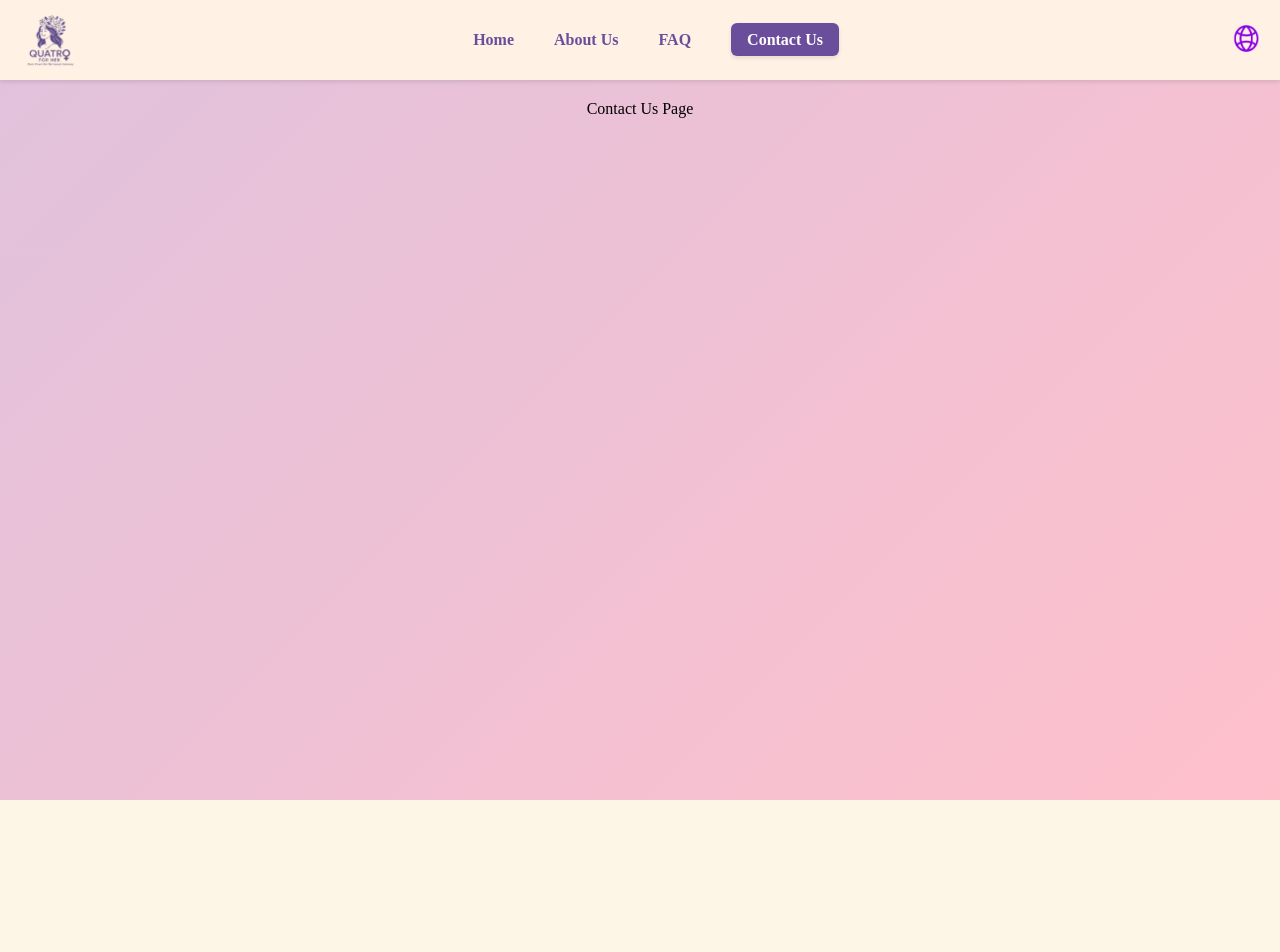
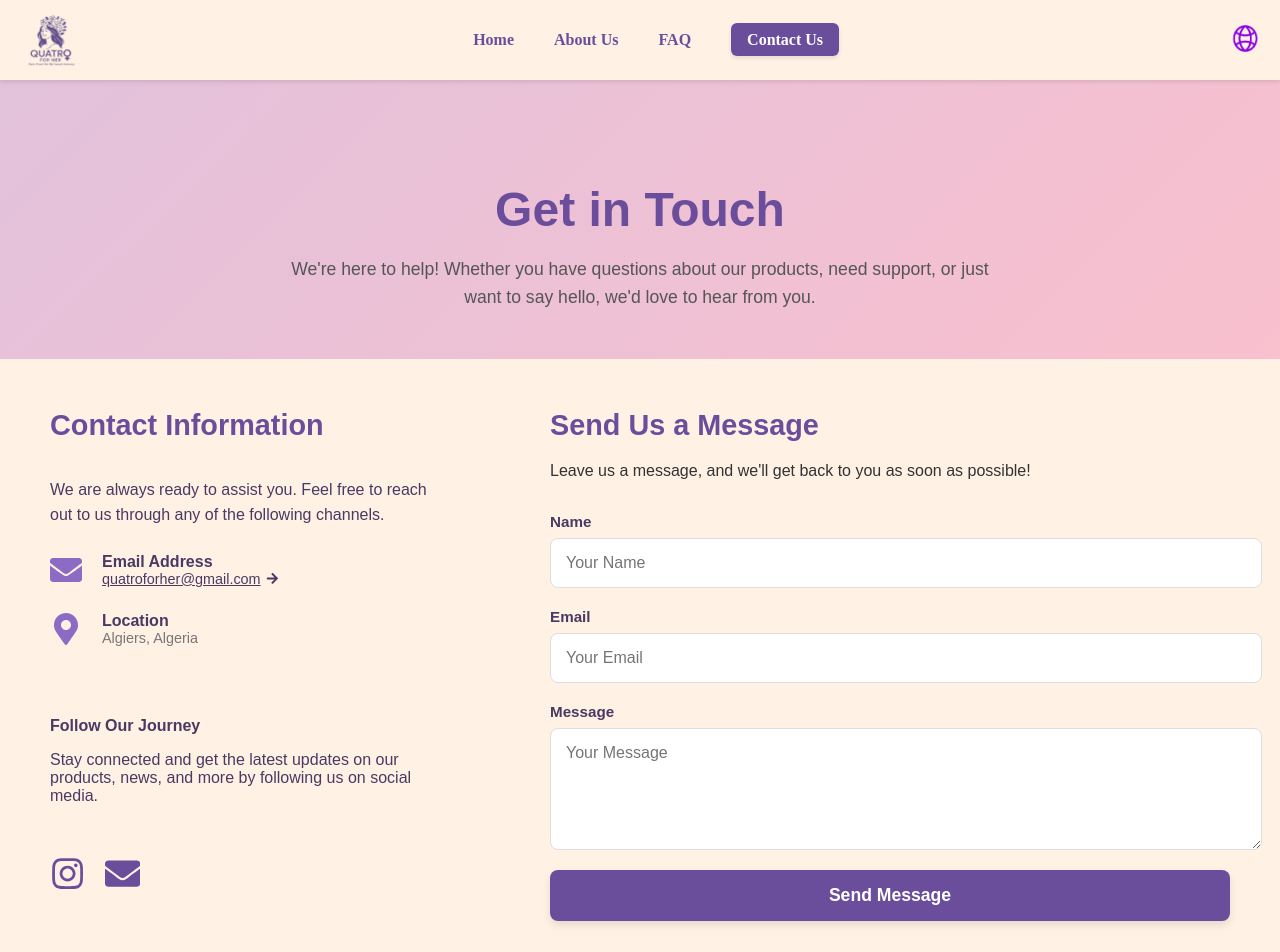
Before and after one commit to Ayymcn/Quatroforher, a React (Vite) app: page /contact in a window 1280 px wide. Shown: the top 952 px of the page. Before the commit the page ends 800 px from the top, so only its background shows below. Built offline with nearby package versions, Linux system fonts and the light colour scheme.

Commit message:
contact page

```diff
--- a/package.json
+++ b/package.json
@@ -12,6 +12,7 @@
   "dependencies": {
     "react": "^19.1.1",
     "react-dom": "^19.1.1",
+    "react-icons": "^5.5.0",
     "react-router-dom": "^7.9.1"
   },
   "devDependencies": {
--- a/src/App.jsx
+++ b/src/App.jsx
@@ -1,20 +1,20 @@
-import { useState, useEffect } from "react"; // Import useEffect
+import { useState, useEffect } from "react";
 import { Routes, Route, Link } from "react-router-dom";
 import FAQ from "./pages/FAQ";
+import Contact from "./pages/Contact";
 
 function App() {
   const [menuOpen, setMenuOpen] = useState(false);
   const [langOpen, setLangOpen] = useState(false);
-  const [scrolled, setScrolled] = useState(false); // New state for scroll effect
+  const [scrolled, setScrolled] = useState(false);
 
   const purple = "#6b4e9b";
   const lightPurple = "#8b6bc3";
 
-  // Effect to handle scroll
   useEffect(() => {
     const handleScroll = () => {
       const offset = window.scrollY;
-      if (offset > 50) { // Adjust this value to control when the effect kicks in
+      if (offset > 50) {
         setScrolled(true);
       } else {
         setScrolled(false);
@@ -34,8 +34,10 @@ function App() {
       <div className="animated-background-wrapper"></div>
 
       {/* Header/Navbar */}
-      <header className={`header ${scrolled ? 'scrolled' : ''}`}> {/* Conditionally apply 'scrolled' class */}
-        <img src="/Logo.png" alt="Logo" className="logo" />
+      <header className={`header ${scrolled ? 'scrolled' : ''}`}>
+        <div className="logo-container">
+          <img src="/Logo.png" alt="Logo" className="logo" />
+        </div>
 
         <nav className="desktop-nav">
           <ul>
@@ -103,7 +105,7 @@ function App() {
           <Route path="/" element={<div></div>} />
           <Route path="/about" element={<div>About Us Page</div>} />
           <Route path="/faq" element={<FAQ />} />
-          <Route path="/contact" element={<div>Contact Us Page</div>} />
+          <Route path="/contact" element={<Contact />} />
         </Routes>
       </main>
 
@@ -150,22 +152,41 @@ function App() {
           justify-content: space-between;
           align-items: center;
           padding: 0 20px;
-          background-color: #fff1e4; /* Default solid background */
+          background-color: #fff1e4;
           box-shadow: 0 2px 4px rgba(0,0,0,0.1);
           z-index: 1000;
-          transition: background-color 0.3s ease, backdrop-filter 0.3s ease, box-shadow 0.3s ease; /* Add transition */
+          transition: background-color 0.3s ease, backdrop-filter 0.3s ease, box-shadow 0.3s ease;
         }
 
         .header.scrolled {
-          background-color: rgba(255, 241, 228, 0.75); /* Semi-transparent when scrolled */
-          backdrop-filter: blur(10px); /* Frosted glass effect when scrolled */
-          -webkit-backdrop-filter: blur(10px); /* For Safari support */
-          box-shadow: 0 4px 12px rgba(0,0,0,0.1); /* Slightly more prominent shadow when scrolled */
+          background-color: rgba(255, 241, 228, 0.75);
+          backdrop-filter: blur(10px);
+          -webkit-backdrop-filter: blur(10px);
+          box-shadow: 0 4px 12px rgba(0,0,0,0.1);
+        }
+
+        .logo-container, .lang-container {
+          box-sizing: border-box;
+          border: 1px solid transparent;
+          /* Removed border-radius */
+          transition: border 0.3s ease, box-shadow 0.3s ease;
+        }
+
+        .scrolled .logo-container, .scrolled .lang-container {
+          border-color: ${purple};
+          box-shadow: 0 0 0 1px ${lightPurple};
         }
 
         .logo {
           height: 60px;
           object-fit: contain;
+          display: block;
+        }
+
+        .lang-icon {
+          width: 28px;
+          height: 28px;
+          display: block;
         }
 
         .desktop-nav ul {
@@ -221,8 +242,6 @@ function App() {
         .desktop-lang-btn:hover, .mobile-lang-btn:hover { transform: scale(1.2); }
 
         .lang-container { position: relative; display: inline-block; }
-
-        .lang-icon { width: 28px; height: 28px; }
 
         .lang-dropdown {
           position: absolute;
--- a/src/pages/Contact.jsx
+++ b/src/pages/Contact.jsx
@@ -1,9 +1,313 @@
+import React from 'react';
+import { FaEnvelope, FaMapMarkerAlt, FaInstagram, FaArrowRight } from 'react-icons/fa';
+
 function Contact() {
+  const purple = "#6b4e9b";
+  const lightPurple = "#8b6bc3";
+  const darkPurple = "#4a3a63";
+
+  const handleFormSubmit = (event) => {
+    event.preventDefault();
+    alert("Message sent successfully! We'll get back to you soon.");
+  };
+
   return (
-    <div style={{ padding: "20px" }}>
-      <h2>Contact Us</h2>
-      <p>Email: example@email.com</p>
-      <p>Phone: +123456789</p>
+    <div className="contact-page-container">
+      <div className="contact-header-section">
+        <h1 className="contact-heading">Get in Touch</h1>
+        <p className="contact-paragraph">
+          We're here to help! Whether you have questions about our products, need support, or just want to say hello, we'd love to hear from you.
+        </p>
+      </div>
+
+      <div className="contact-content-card">
+        {/* Left Side: Contact Info & Socials */}
+        <div className="contact-info-section">
+          <h2>Contact Information</h2>
+          <p className="info-intro-paragraph">
+            We are always ready to assist you. Feel free to reach out to us through any of the following channels.
+          </p>
+          <div className="contact-detail">
+            <FaEnvelope className="contact-icon" />
+            <div className="detail-text">
+              <h4>Email Address</h4>
+              <p>
+                <a href="mailto:quatroforher@gmail.com" className="email-link">
+                  quatroforher@gmail.com <FaArrowRight style={{ marginLeft: '5px', fontSize: '0.8rem' }} />
+                </a>
+              </p>
+            </div>
+          </div>
+          <div className="contact-detail">
+            <FaMapMarkerAlt className="contact-icon" />
+            <div className="detail-text">
+              <h4>Location</h4>
+              <p>Algiers, Algeria</p>
+            </div>
+          </div>
+
+          <div className="follow-us-section">
+            <h4 style={{ color: darkPurple, marginBottom: '5px' }}>Follow Our Journey</h4>
+            <p className="follow-us-paragraph">
+              Stay connected and get the latest updates on our products, news, and more by following us on social media.
+            </p>
+          </div>
+
+          <div className="social-icons-footer">
+            <a
+              href="https://www.instagram.com/quatro_for_her/"
+              target="_blank"
+              rel="noopener noreferrer"
+              aria-label="Visit our Instagram page"
+            >
+              <FaInstagram className="social-icon" />
+            </a>
+            <a
+              href="mailto:quatroforher@gmail.com"
+              aria-label="Send us an email"
+            >
+              <FaEnvelope className="social-icon" />
+            </a>
+          </div>
+        </div>
+
+        {/* Right Side: Message Form */}
+        <div className="message-form-section">
+          <h2>Send Us a Message</h2>
+          <p className="message-intro-paragraph">
+            Leave us a message, and we'll get back to you as soon as possible!
+          </p>
+          <form onSubmit={handleFormSubmit} className="contact-form">
+            <div className="form-group">
+              <label htmlFor="name">Name</label>
+              <input type="text" id="name" placeholder="Your Name" required />
+            </div>
+            <div className="form-group">
+              <label htmlFor="email">Email</label>
+              <input type="email" id="email" placeholder="Your Email" required />
+            </div>
+            <div className="form-group">
+              <label htmlFor="message">Message</label>
+              <textarea id="message" placeholder="Your Message" rows="5" required></textarea>
+            </div>
+            <button type="submit" className="send-btn">Send Message</button>
+          </form>
+        </div>
+      </div>
+
+      <style>{`
+        .contact-page-container {
+          padding-top: 0;
+          padding-bottom: 80px;
+          font-family: 'Poppins', sans-serif;
+          color: #333;
+          display: flex;
+          flex-direction: column;
+          align-items: center;
+          background-color: transparent;
+        }
+
+        .contact-header-section {
+          text-align: center;
+          margin-bottom: 30px;
+          max-width: 700px;
+          padding: 0 20px;
+          margin-top: 50px; /* Increased margin to move it down */
+        }
+
+        .contact-heading {
+          font-size: 3rem;
+          color: ${purple};
+          font-weight: bold;
+          margin-bottom: 10px;
+        }
+
+        .contact-paragraph {
+          font-size: 1.1rem;
+          color: #555;
+          line-height: 1.6;
+        }
+
+        .contact-content-card {
+          display: flex;
+          flex-wrap: wrap;
+          width: 100%;
+          max-width: none;
+          background-color: #fff1e4;
+          border-radius: 0;
+          box-shadow: none;
+          overflow: hidden;
+        }
+
+        .contact-info-section,
+        .message-form-section {
+          padding: 50px;
+          flex: 1;
+          min-width: 300px;
+          text-align: left;
+        }
+
+        .contact-info-section {
+          width: 40%;
+          max-width: 400px;
+          margin-left: 0;
+          color: ${darkPurple};
+          display: flex;
+          flex-direction: column;
+          gap: 25px;
+        }
+
+        .contact-info-section h2 {
+          color: ${purple};
+          font-size: 1.8rem;
+          margin-top: 0;
+          margin-bottom: 10px;
+          font-weight: 700;
+        }
+
+        .info-intro-paragraph {
+          font-size: 1rem;
+          line-height: 1.6;
+          margin-top: 0;
+          margin-bottom: 0;
+        }
+
+        .message-form-section {
+          background-color: transparent;
+          flex: 1.5;
+        }
+
+        .message-form-section h2 {
+          color: ${purple};
+          font-size: 1.8rem;
+          margin-top: 0;
+          margin-bottom: 10px;
+          font-weight: 700;
+        }
+
+        .message-intro-paragraph {
+          font-size: 1rem;
+          line-height: 1.6;
+          margin-bottom: 30px;
+        }
+
+        .contact-detail {
+          display: flex;
+          align-items: center;
+          gap: 20px;
+        }
+
+        .contact-icon {
+          font-size: 2rem;
+          color: ${lightPurple};
+        }
+
+        .detail-text h4 {
+          margin: 0;
+          font-size: 1rem;
+          font-weight: 600;
+        }
+
+        .detail-text p {
+          margin: 0;
+          font-size: 0.9rem;
+          color: #777;
+        }
+
+        .email-link {
+          color: ${darkPurple};
+          text-decoration: underline;
+          transition: color 0.3s ease;
+          display: flex;
+          align-items: center;
+        }
+        .email-link:hover {
+          color: ${lightPurple};
+        }
+
+        .follow-us-section {
+          margin-top: 25px;
+        }
+
+        .social-icons-footer {
+          display: flex;
+          gap: 20px;
+          margin-top: 10px;
+        }
+
+        .social-icon {
+          font-size: 2.2rem;
+          color: ${purple};
+          transition: all 0.3s ease;
+        }
+
+        .social-icon:hover {
+          color: ${lightPurple};
+          transform: translateY(-3px) scale(1.1);
+        }
+
+        .contact-form {
+          display: flex;
+          flex-direction: column;
+          gap: 20px;
+        }
+
+        .form-group {
+          display: flex;
+          flex-direction: column;
+          align-items: flex-start;
+          gap: 8px;
+        }
+
+        .form-group label {
+          font-weight: 600;
+          color: ${darkPurple};
+          font-size: 0.95rem;
+        }
+
+        .contact-form input,
+        .contact-form textarea {
+          width: 100%;
+          padding: 15px;
+          border-radius: 8px;
+          border: 1px solid #ddd;
+          font-size: 1rem;
+          font-family: inherit;
+          transition: border-color 0.3s ease, box-shadow 0.3s ease;
+        }
+
+        .contact-form input:focus,
+        .contact-form textarea:focus {
+          outline: none;
+          border-color: ${lightPurple};
+          box-shadow: 0 0 0 3px rgba(139, 107, 195, 0.2);
+        }
+
+        .send-btn {
+          background-color: ${purple};
+          color: #fff;
+          padding: 15px 25px;
+          border: none;
+          border-radius: 8px;
+          font-size: 1.1rem;
+          font-weight: bold;
+          cursor: pointer;
+          transition: all 0.3s ease;
+          box-shadow: 0 4px 8px rgba(0, 0, 0, 0.1);
+        }
+
+        .send-btn:hover {
+          background-color: ${lightPurple};
+          transform: translateY(-2px);
+          box-shadow: 0 6px 12px rgba(0, 0, 0, 0.15);
+        }
+
+        @media (max-width: 768px) {
+          .contact-content-card {
+            flex-direction: column;
+          }
+        }
+      `}</style>
     </div>
   );
 }
```
Also changed, not shown: 1 other file (tests, documents, lock files or other folders).
